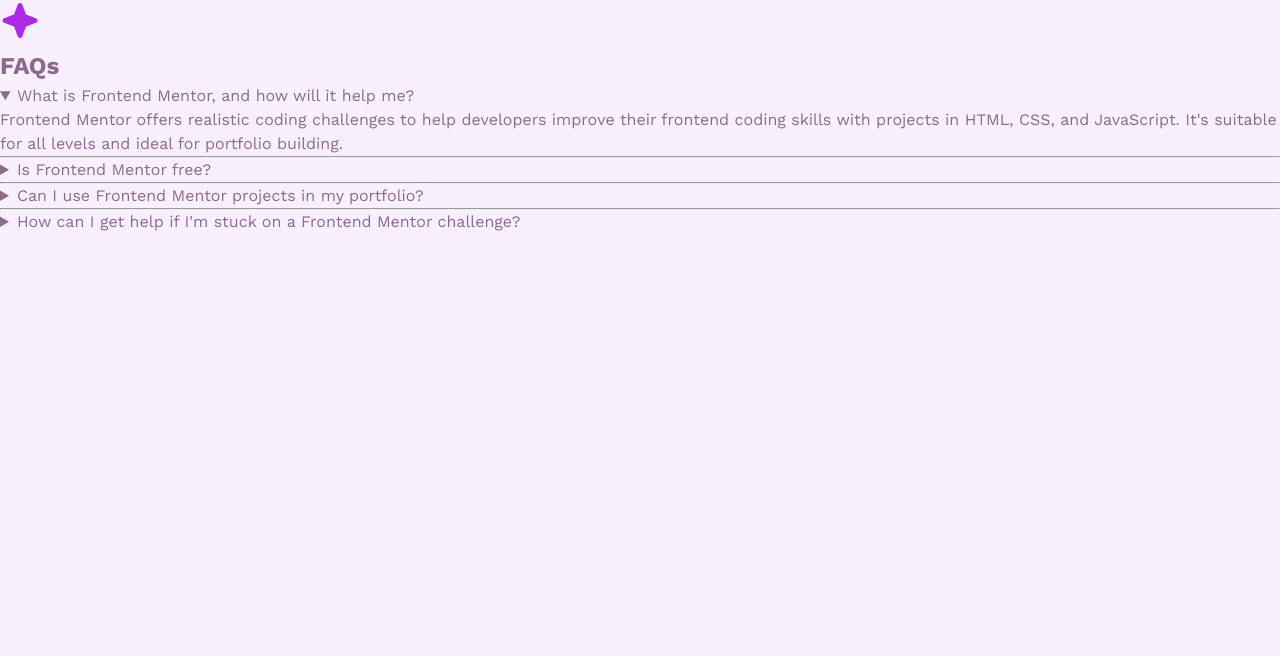
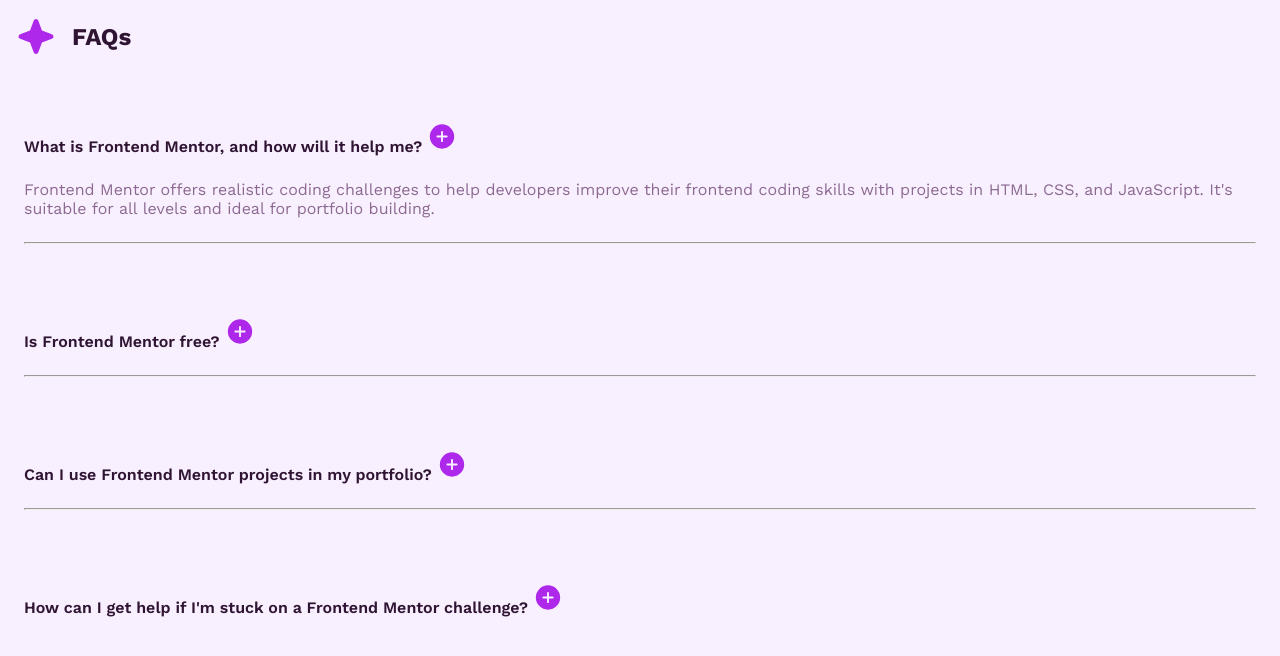
Before and after one commit to LesSyl/Frontend-Mentor---FAQ-accordion, a website: page index.html in a window 1280 px wide. Drawn offline with nearby package versions, Linux system fonts and the light colour scheme.

Commit message:
css style added (details)

```diff
--- a/index.html
+++ b/index.html
@@ -8,7 +8,7 @@
     <link rel="preconnect" href="https://fonts.googleapis.com">
     <link rel="preconnect" href="https://fonts.gstatic.com" crossorigin>
     <link href="https://fonts.googleapis.com/css2?family=Work+Sans:wght@100..900&display=swap" rel="stylesheet">
-    <link rel="stylesheet" href="/dist/css/main.min.css">
+    <link rel="stylesheet" href="dist/css/main.min.css">
 </head>
 
 <body>
@@ -16,7 +16,7 @@
     <main class="container">
         <article class="card">
             <div class="card__title">
-                <img class="card__title-img" src="/dist/img/icon-star.svg" alt="">
+                <img class="card__title-img" src="dist/img/icon-star.svg" alt="">
                 <h1 class="card__title-faq">FAQs</h1>
             </div>
             <div class="card__box">
@@ -85,7 +85,7 @@
 
 
 
-    <script src="/dist/js/main.min.js"></script>
+    <script src="dist/js/main.min.js"></script>
 </body>
 
 </html>
--- a/src/sass/main.scss
+++ b/src/sass/main.scss
@@ -1,4 +1,6 @@
 :root {
+	interpolate-size: allow-keywords;
+
 	--white: rgb(255, 255, 255);
 	--light-purple: hsl(275, 100%, 97%);
 	--purple: hsl(292, 16%, 49%);
@@ -19,8 +21,66 @@
 	font-optical-sizing: auto;
 	font-weight: 400;
 	font-style: normal;
-    color: var(--purple);
-    background-color: var(--light-purple);
-    // box-decoration-break: var(--light-purple);
-    line-height: 1.5;
+	color: var(--purple);
+	background-color: var(--light-purple);
+	// box-decoration-break: var(--light-purple);
+	line-height: normal;
 }
+
+.card {
+	&__title {
+		display: flex;
+		justify-content: start;
+		align-items: center;
+		line-height: 1.5;
+		&-faq {
+			font-weight: 700;
+			color: var(--dark-purple);
+		}
+		&-img {
+			padding: 1em;
+		}
+	}
+	&__box {
+		padding: 1.5em;
+		&-content {
+			&-questions {
+				font-size: 1rem;
+				font-weight: 600;
+				padding: 1.5em 0;
+				color: var(--dark-purple);
+				list-style: none;
+				cursor: pointer;
+				&::-webkit-details-marker {
+					display: none;
+				}
+				&::after {
+					content: url('/dist/img/icon-plus.svg');
+				}
+			}
+			&-answer{
+				padding-bottom: 1.5em;
+			}
+		}
+	}
+}
+
+details {
+	overflow: hidden;
+}
+
+details::details-content {
+	block-size: 0;
+	transition: block-size 0.5s, content-visibility 0.5s;
+	transition-behavior: allow-discrete;
+}
+
+details[open]::details-content {
+	block-size: auto;
+	transition: block-size 0.5s, content-visibility 0.5s;
+}
+
+// img,
+// svg {
+// 	display: block;
+// }
```
Also changed, not shown: dist/css/main.min.css, 1 other file.
